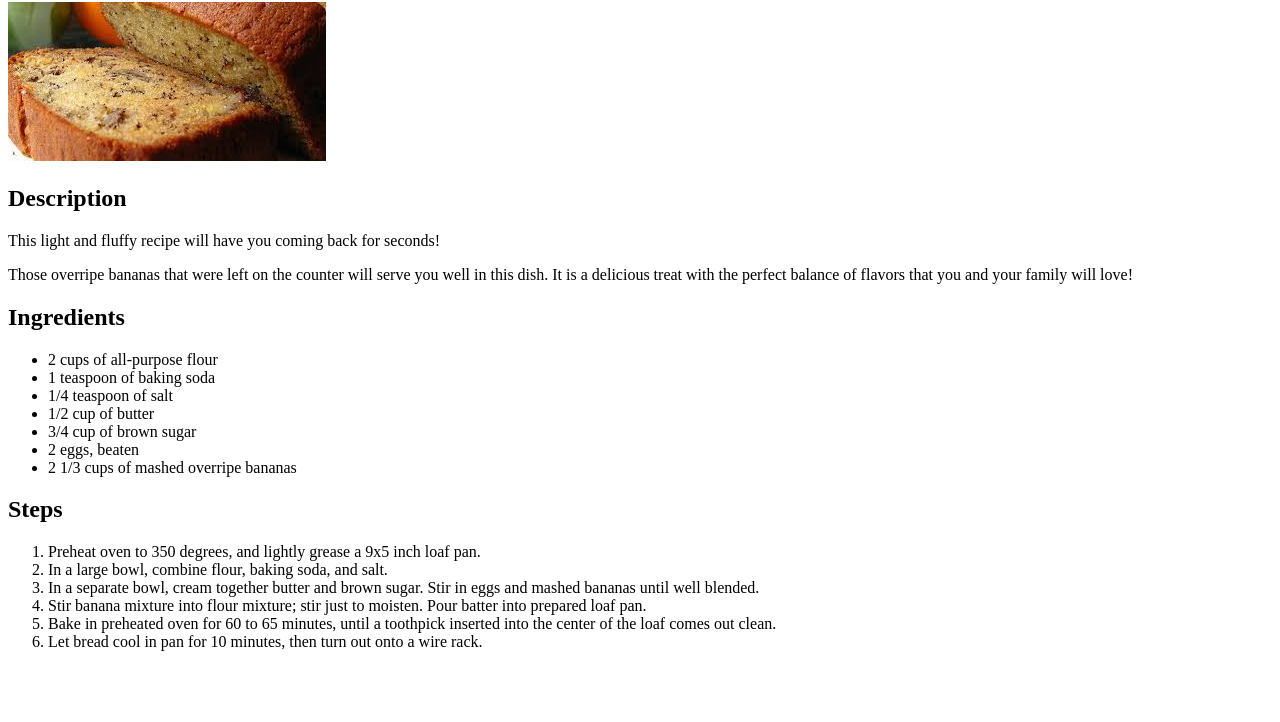
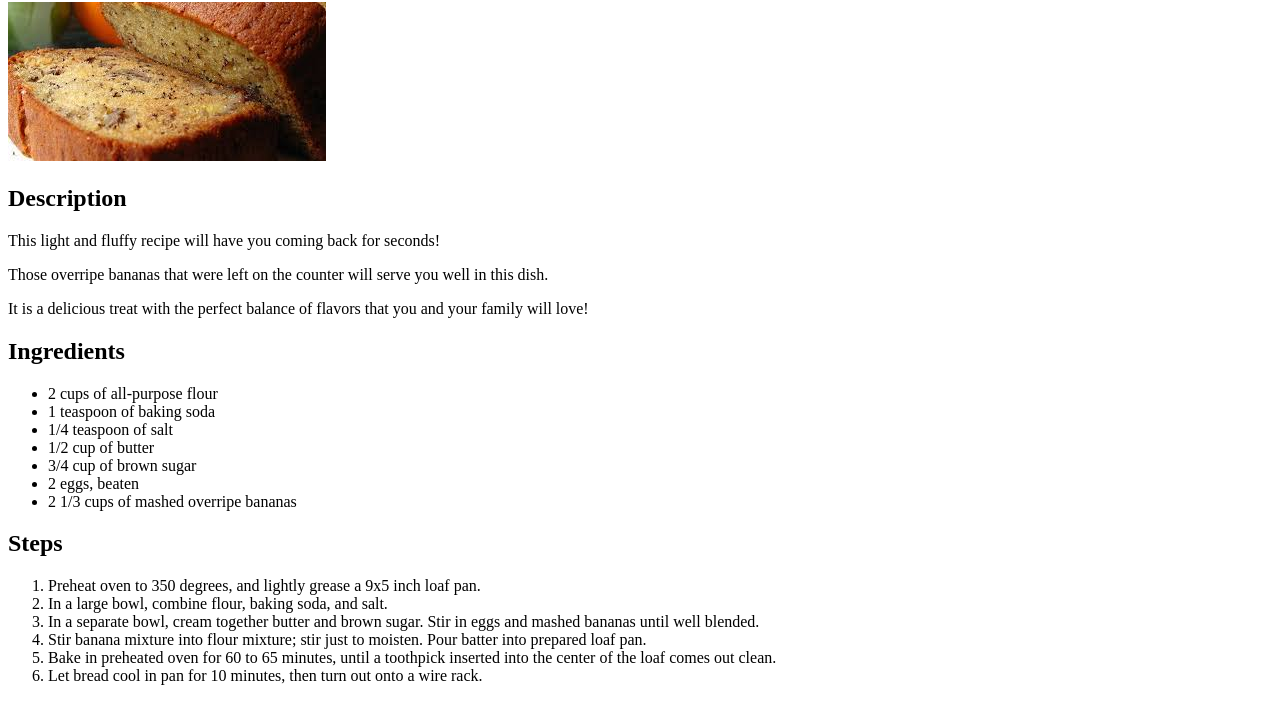
Before and after one commit to Coldie00/odin-recipes, a plain HTML site: page recipes/bananabread.html in a window 1280 px wide. Shown: the part 78-800 px from the top of the page. Drawn offline with Linux system fonts and the light colour scheme.

Commit message:
Better formatting for description

```diff
--- a/recipes/bananabread.html
+++ b/recipes/bananabread.html
@@ -11,7 +11,8 @@
 
             <h2>Description</h2>
                 <p>This light and fluffy recipe will have you coming back for seconds!</p>
-                <p>Those overripe bananas that were left on the counter will serve you well in this dish. It is a delicious treat with the perfect balance of flavors that you and your family will love!</p>
+                <p>Those overripe bananas that were left on the counter will serve you well in this dish.</p>
+                <p>It is a delicious treat with the perfect balance of flavors that you and your family will love!</p>
 
             <h2>Ingredients</h2>
                 <ul>
```
